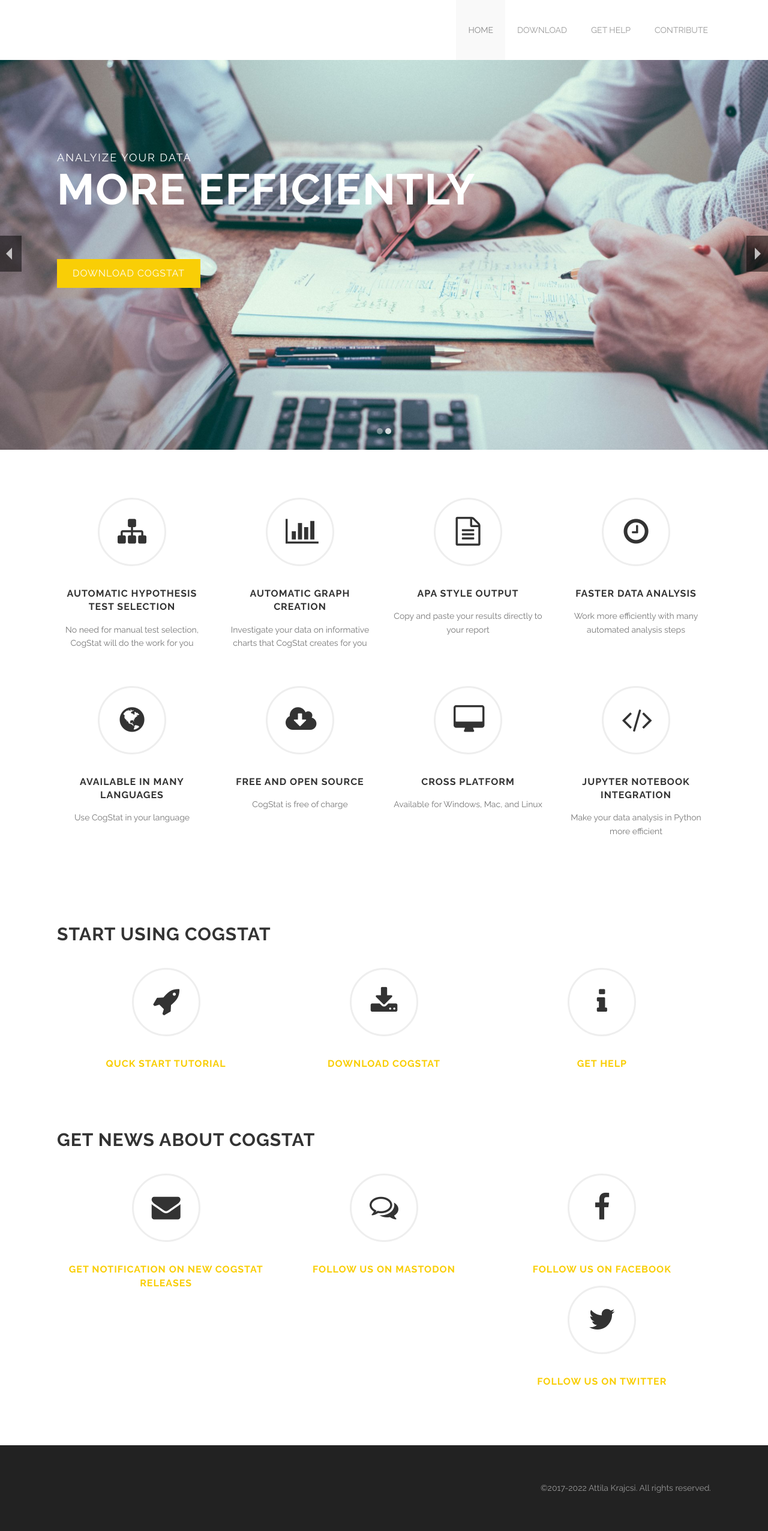
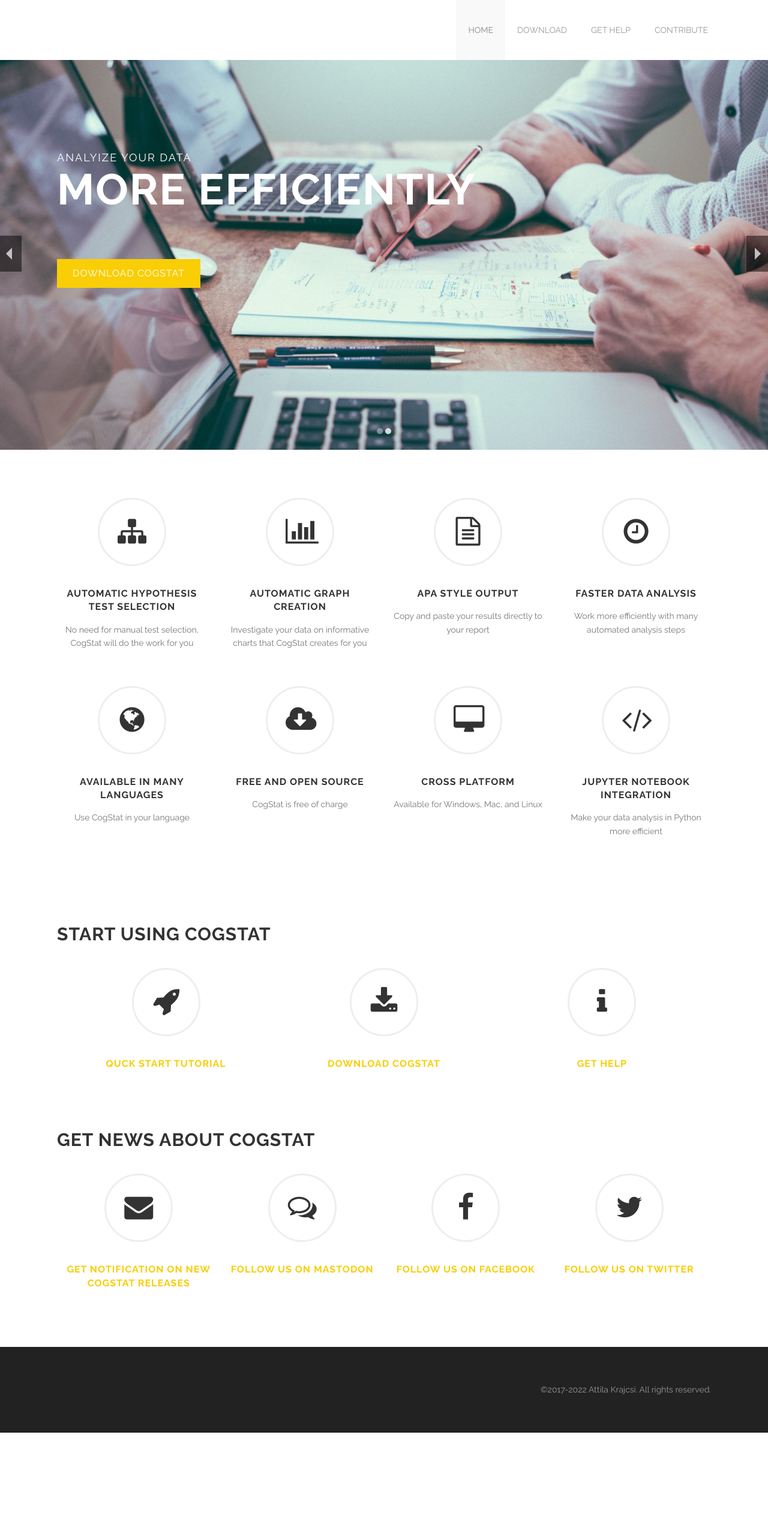
Before and after one commit to cogstat/cogstat_website, a Jekyll site: the page built from index.html, in a window 1280 px wide. Shown: the whole page at 60% size. Built offline with Jekyll 4.4.1, drawn with Linux system fonts in a browser that asks for light colours; the list of posts is cut into pages by our own code; after the commit the page ends 2389 px from its top, so only the background shows below that.

Commit message:
Update index.html

```diff
--- a/index.html
+++ b/index.html
@@ -160,7 +160,7 @@
       <h2>Get news about CogStat</h2>
       <div class='spacing'></div>
 
-      <div class="medium-4 large-4 columns">
+      <div class="medium-3 large-3 columns">
           <div class="fadein mod modIconText" data-delay="400">
               <div class="icon-text-circle">
                   <a href="https://forms.gle/JUx3tHHWdG95zVuW8"><i class="fa fa-envelope"></i></a>
@@ -169,7 +169,7 @@
           </div>
       </div>
 
-      <div class="medium-4 large-4 columns">
+      <div class="medium-3 large-3 columns">
           <div class="fadein mod modIconText" data-delay="600">
               <div class="icon-text-circle">
                   <a href="https://fosstodon.org/@cogstat"><i class="fa fa-comments-o"></i></a>
@@ -178,7 +178,7 @@
           </div>
       </div>
 
-      <div class="medium-4 large-4 columns">
+      <div class="medium-3 large-3 columns">
           <div class="fadein mod modIconText" data-delay="800">
               <div class="icon-text-circle">
                   <a href="https://www.facebook.com/cogstat/"><i class="fa fa-facebook"></i></a>
@@ -187,7 +187,7 @@
           </div>
       </div>
 
-      <div class="medium-4 large-4 columns">
+      <div class="medium-3 large-3 columns">
           <div class="fadein mod modIconText" data-delay="1000">
               <div class="icon-text-circle">
                   <a href="https://twitter.com/CogStat"><i class="fa fa-twitter"></i></a>
```
